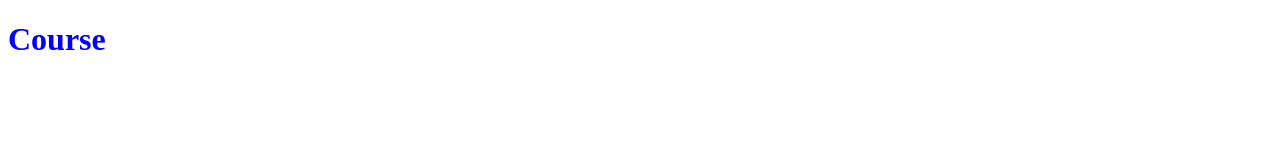
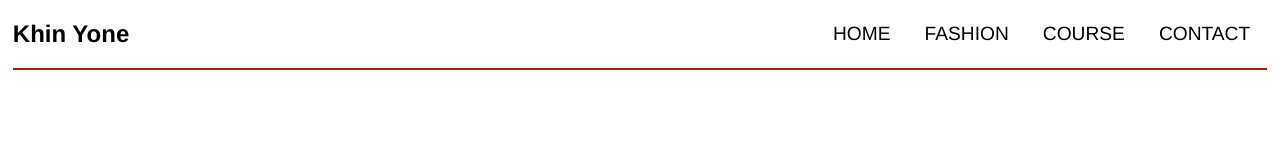
Before and after one commit to PoeEiEiThaw/Fasion-Web, a plain HTML site: page view/course.html in a window 1280 px wide. Drawn offline with Linux system fonts and the light colour scheme.

Commit message:
fascoumenu

```diff
--- a/css/course.css
+++ b/css/course.css
@@ -1,3 +1,70 @@
-h1{
-    color: blue;
+*{
+    box-sizing: border-box;
 }
+body{
+    width: 98%;
+    font-family: 'Franklin Gothic Medium';
+    margin: auto;
+}
+nav{
+    border-bottom: 2px solid rgb(160, 33, 10);
+
+    display: flex;
+    justify-content: space-between;
+    align-items: center;
+}
+.nav-menu{
+    list-style:none;
+
+    display: flex;
+    justify-content: center;
+    align-items: center;
+
+    margin: 0;
+    padding: 0;
+}
+.nav-menu li{
+    margin: 5px;
+}
+.nav-item{
+    text-decoration: none;
+    font-size: 1.2rem;
+    color: #000;
+    padding: 12px;
+
+    position: relative;
+}
+.nav-item::before,.nav-item::after{
+    content:'';
+    width: 100%;
+    height: 100%;
+
+    position: absolute;
+    top: 0;
+    left: 0;
+
+    transform: skew(-20deg);
+}
+.nav-item::before{
+    width: 0%;
+    border-bottom: 1px solid #245;
+    border-top: 1px solid #245;
+    box-sizing: border-box;
+
+    transition: all 0.2s;
+}
+.nav-item::after{
+    height: 0%;
+    border-left: 2px solid #945;
+    border-right: 2px solid #945;
+    box-sizing: border-box;
+
+    transition: all 0.3s;
+}
+.nav-item:hover::before{
+    width: 100%;
+}
+.nav-item:hover::after{
+    height: 100%;
+    transition-delay: 0.1s;
+}
--- a/css/fashion.css
+++ b/css/fashion.css
@@ -1,3 +1,58 @@
-h1{
-    color: red;
+*{
+    box-sizing: border-box;
 }
+body{
+    width: 98%;
+    font-family: 'Franklin Gothic Medium';
+    margin: auto;
+}
+nav{
+    border-bottom:2px solid rgb(167, 167, 4);
+
+    display: flex;
+    justify-content: space-between;
+    align-items: center;
+}
+nav .nav-menu{
+    list-style: none;
+
+    display: flex;
+    justify-content: center;
+    align-items: center;
+
+    margin: 0;
+    padding: 0;
+}
+nav .nav-menu li{
+    margin: 5px;
+    position: relative;
+}
+nav .nav-menu .nav-item{
+    color: black;
+    font-size: 1.2rem;
+    text-decoration: none;
+    padding: 12px;
+
+}
+.nav-menu .fas{
+    color: rgb(167, 167, 4);
+    position: absolute;
+    bottom:-182%;
+    left: 40%;
+
+    transition: all 0.3s;
+}
+nav .nav-menu li:hover .fas{
+    bottom: -110%;
+}
+
+nav .nav-menu .nav-item:active, nav .nav-menu .nav-item.active{
+    color: rgb(167, 167, 4);
+}
+.bundel{
+    width: 100%;
+    height: 200px;
+    background: rgb(252, 252, 252);
+
+    position: relative;
+}
--- a/css/home.css
+++ b/css/home.css
@@ -11,7 +11,7 @@ nav{
     justify-content: space-between;
     border-bottom: 2px solid rgb(219, 160, 83);
 }
-nav .nav-menu{
+ .nav-menu{
     list-style: none;
     display: flex;
     justify-content: center;
@@ -19,11 +19,11 @@ nav .nav-menu{
     margin: 0;
     padding: 0;
 }
-nav .nav-menu li{
+ .nav-menu li{
     margin: 5px;
     transition: all 2s;
 }
-nav .nav-menu .nav-item{
+ .nav-menu .nav-item{
     text-decoration: none;
     font-size: 1.2rem;
     color: black;
@@ -31,6 +31,10 @@ nav .nav-menu .nav-item{
     position: relative;
 
 }
+ .nav-menu .nav-item:active,.nav-menu .nav-item.active{
+    color: rgb(219, 160, 83);
+}
+
 .nav-item::before{
     content:'';
     width: 0;
@@ -40,11 +44,32 @@ nav .nav-menu .nav-item{
     bottom: 0;
     left: 10%;
 }
-nav .nav-menu .nav-item:hover::before{
+.nav-menu .nav-item:hover::before{
     animation-name: move1;
     animation-duration: 0.3s;
     animation-timing-function: linear;
     animation-fill-mode: forwards;
+}
+
+.nav-menu .nav-item::after{
+    content:'';
+    width: 0;
+    height: 2px;
+    background-color: #000;
+
+    position: absolute;
+    right: 5%;
+    bottom: -4px;
+}
+.nav-menu .nav-item:hover::after{
+    animation:move2 0.3s linear forwards;
+}
+nav .fa-bars{
+    font-size: 1.5rem;
+    position: absolute;
+    top: 26px;
+    right: 20px;
+    display: none;
 }
 @keyframes move1{
     form{
@@ -54,19 +79,6 @@ nav .nav-menu .nav-item:hover::before{
         width: 80%;
     }
 }
-nav .nav-menu .nav-item::after{
-    content:'';
-    width: 0;
-    height: 2px;
-    background-color: #000;
-
-    position: absolute;
-    right: 5%;
-    bottom: -4px;
-}
-nav .nav-menu .nav-item:hover::after{
-    animation:move2 0.3s linear forwards;
-}
 @keyframes move2 {
     from{
         width: 0;
@@ -75,3 +87,30 @@ nav .nav-menu .nav-item:hover::after{
         width: 90%;
     }
 }
+
+
+@media (max-width:650px){
+    .nav-menu{
+        width: 100%;
+        text-align: center;
+        display: none;
+        /* background-color: bisque; */
+        position: absolute;
+        top: 13.5%;
+        left: 0;
+    }
+    .nav-menu.show{
+        display: block;
+    }
+    .nav-menu li{
+        border-bottom:1px solid bisque;
+        padding-top: 10px;
+        padding-bottom: 15px;
+    }
+    .nav-menu .nav-item{
+        padding: 10px;
+    }
+    nav .fa-bars{
+        display: block;
+    }
+}
--- a/view/course.html
+++ b/view/course.html
@@ -5,6 +5,22 @@
     <link href="../css/course.css" rel="stylesheet" type="text/css"/>
 </head>
 <body>
-    <h1>Course</h1>
+    <header>
+        <nav>
+            <div class="brand">
+                <h2>Khin Yone</h2>
+            </div>
+
+            <ul class="nav-menu">
+                <li><a href="index.html" class="nav-item">HOME</a></li>
+                <li><a href="fashion.html" class="nav-item">FASHION</a></li>
+                <li><a href="course.html" class="nav-item">COURSE</a></li>
+                <li><a href="contact.html" class="nav-item">CONTACT</a></li>
+            </ul>
+        </nav>
+    </header>
+    <div class="bundle">
+
+    </div>
 </body>
 </html>
```
Also changed, not shown: js/home.js (added, +7 -0 lines), view/fashion.html (+18 -1 lines), view/index.html (+4 -1 lines).
